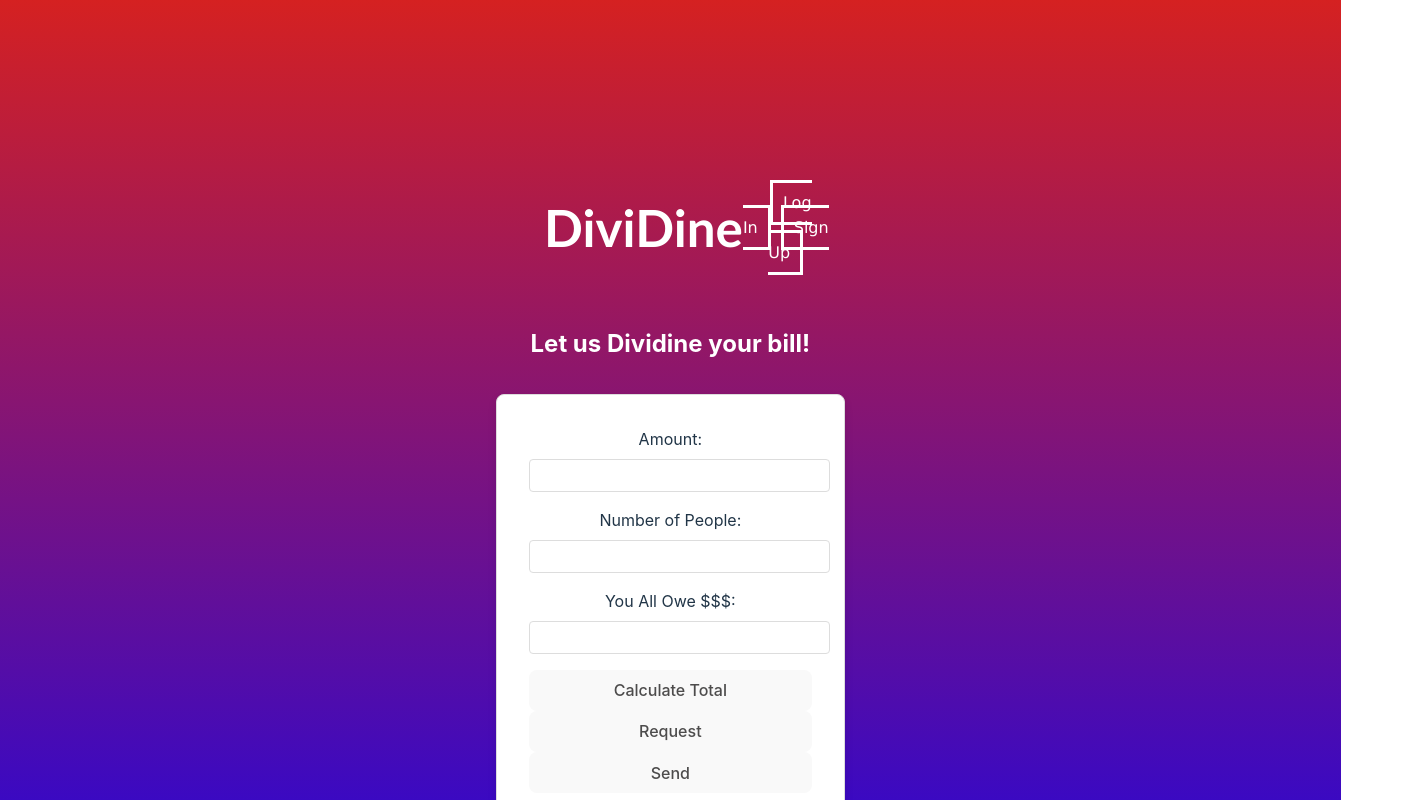
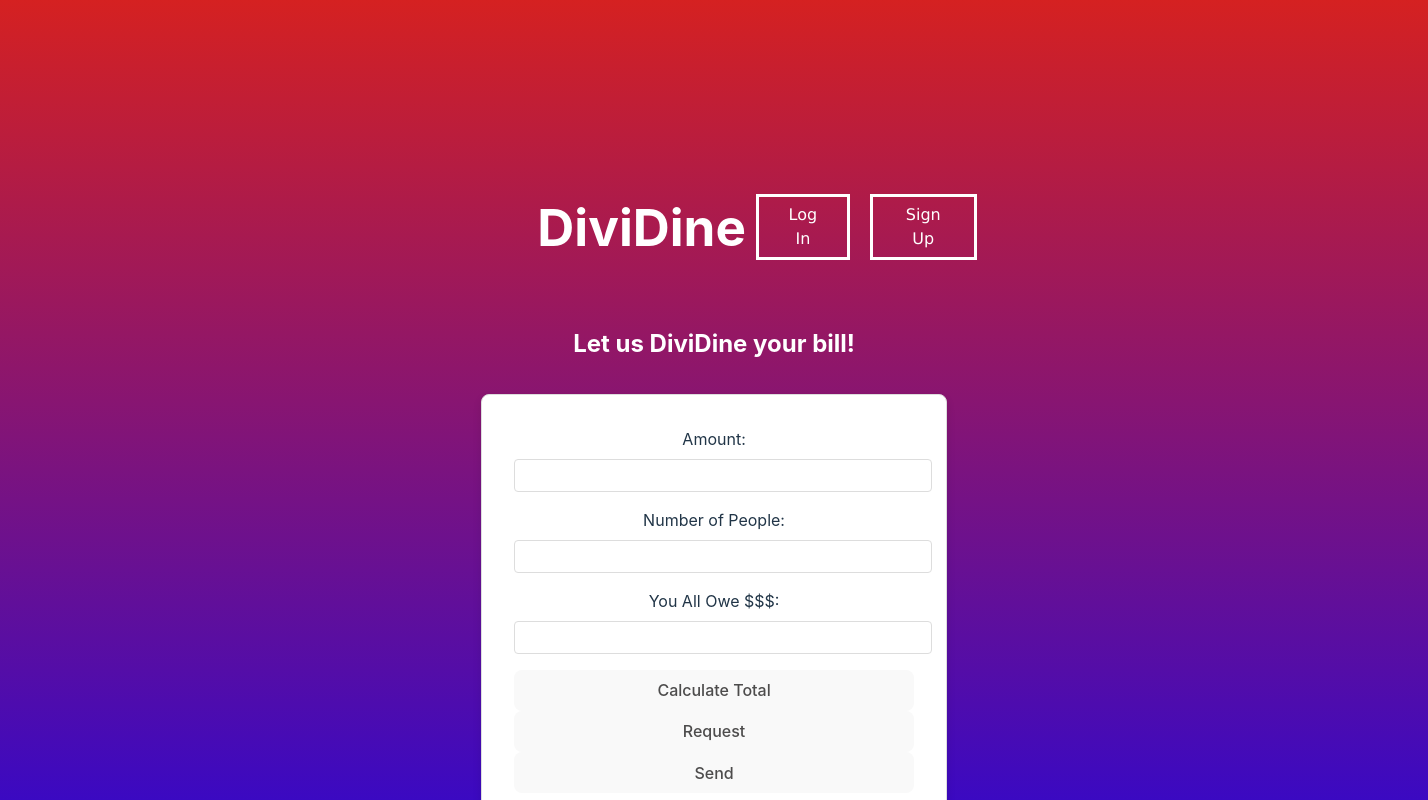
Before and after one commit to jerichobetton/dividine, a React (Vite) app in the folder dividine_project/: page /dash in a window 1280 px wide. Shown: the top 800 px of the page, 1428 px wide, since content can reach past the window. Built offline with nearby package versions, Linux system fonts and the light colour scheme.

Commit message:
updated css and wording issues

```diff
--- a/dividine_project/src/App.css
+++ b/dividine_project/src/App.css
@@ -1,7 +1,7 @@
 #root {
   max-width: 1280px;
   margin: 0 auto;
-  padding: 31rem;
+  padding: 30rem;
   padding-top: 10rem;
   padding-bottom: 10rem;
   text-align: center;
--- a/dividine_project/src/components/Footer.jsx
+++ b/dividine_project/src/components/Footer.jsx
@@ -4,7 +4,7 @@ import './footer.css';
 function Footer() {
   return (
     <footer className="footer">
-      <p>&copy; 2024 Dividine. All rights reserved.</p>
+      <p>&copy; 2024 DiviDine. All rights reserved.</p>
     </footer>
   );
 }
--- a/dividine_project/src/components/Header.jsx
+++ b/dividine_project/src/components/Header.jsx
@@ -9,6 +9,7 @@ function Header() {
         <h1>DiviDine</h1>
 
         <div className="header-buttons">
+
           <Link to="/login" className="log-in-button">Log In</Link>
           <Link to="/signup" className="sign-up-button">Sign Up</Link>
         </div>
--- a/dividine_project/src/components/header.css
+++ b/dividine_project/src/components/header.css
@@ -4,41 +4,40 @@
   padding-top: 0.3rem;
   display: flex;
   align-items: center;
-    justify-content: center;
+  justify-content: space-between; /* Adjusted */
+  margin-right: rem;
   margin-left: 2rem;
+  width: 100%; /* Added */
 }
 
 .header-content {
   display: flex;
   justify-content: space-between;
   align-items: center;
+  width: 100%;
+  padding: 0 2%; /* Adjusted */
+  box-sizing: border-box;
+}
 
+.header-buttons {
+  display: flex;
 }
 
 .header-buttons button {
   margin-left: 1rem;
-    padding: 5rem;
-    margin: 1rem;
+  margin-right: 5rem; /* Add margin-right */
+  padding: 10px 20px;
   font-size: 1rem;
   cursor: pointer;
 }
 
-  .log-in-button {
+
+.log-in-button, .sign-up-button {
   border: solid;
-    margin: 10px;
-    padding: 10px;
+  padding: 10px 20px; /* Adjusted */
+  padding-top: 6px;
+  padding-bottom: 6px;
   color: white;
   font-family: 'Lucida Sans', 'Lucida Sans Regular', 'Lucida Grande', 'Lucida Sans Unicode', Geneva, Verdana, sans-serif;
+  margin: 10px;
 }
-
-  .sign-up-button {
-    border: solid;
-    padding: 10px;
-    color: white;
-    font-family: 'Lucida Sans', 'Lucida Sans Regular', 'Lucida Grande', 'Lucida Sans Unicode', Geneva, Verdana, sans-serif;;
-  }
-
-  h1 {
-    font-family: 'Gill Sans', 'Gill Sans MT', Calibri, 'Trebuchet MS', sans-serif;
-
-  }
--- a/dividine_project/src/pages/Dash.jsx
+++ b/dividine_project/src/pages/Dash.jsx
@@ -5,7 +5,7 @@ function Dash() {
   return (
     <div className="app-content">
 
-      <h2>Let us Dividine your bill!</h2>
+      <h2>Let us DiviDine your bill!</h2>
       <DashForm />
     </div>
   );
--- a/dividine_project/src/pages/Login.jsx
+++ b/dividine_project/src/pages/Login.jsx
@@ -4,7 +4,8 @@ import LoginForm from '../components/LoginForm';
 function Login() {
   return (
     <div className="app-content">
-      <h2>Login</h2>
+
+      <h2>Let's Get You Logged In</h2>
       <LoginForm />
     </div>
   );
```
Lines whose indentation alone changed are shown as unchanged.
